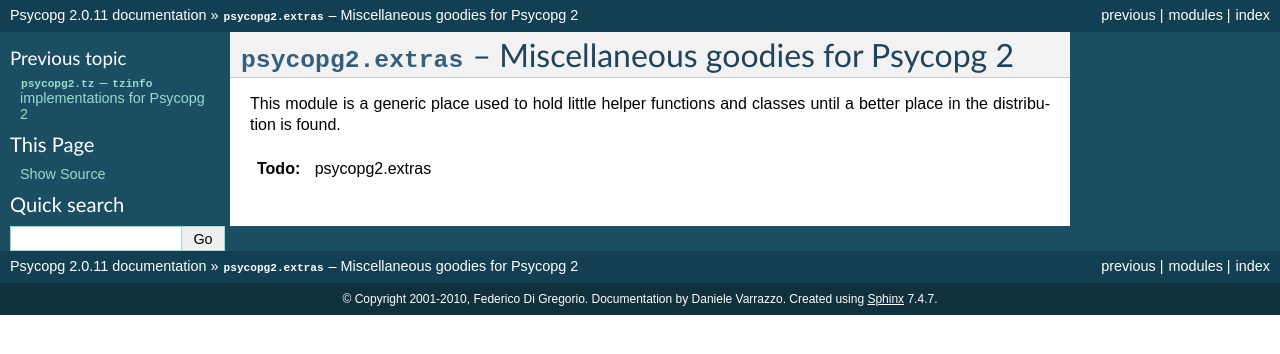
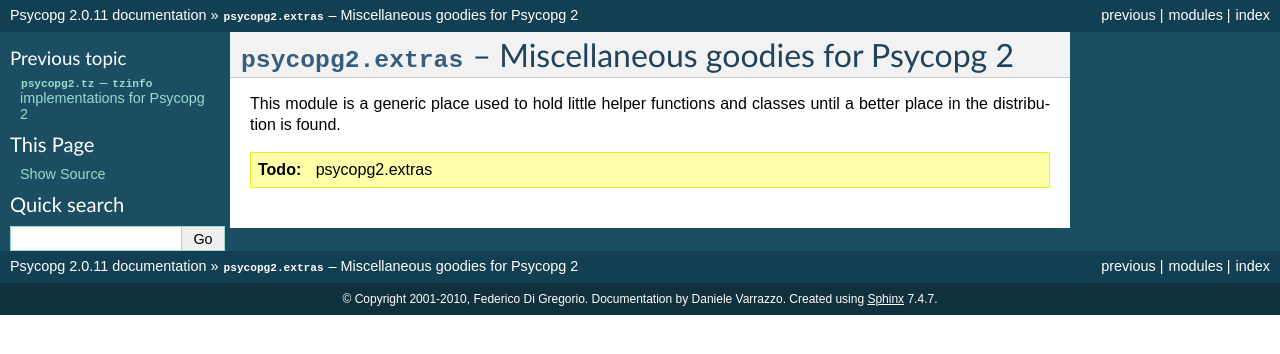
Before and after one commit to psycopg/psycopg2, a Sphinx documentation site: the page built from doc/extras.rst, in a window 1280 px wide. Shown: the top 354 px of the page. Built offline with Sphinx 7.4.7, drawn with Linux system fonts in a browser that asks for light colours; pages that are not in the unit, such as notebooks, are missing from menus.

Commit message:
Added CSS style for TODO admonitions.

```diff
--- a/doc/_static/psycopg.css
+++ b/doc/_static/psycopg.css
@@ -1,4 +1,9 @@
 @import url("default.css");
+
+div.admonition-todo {
+    background-color: #ffa;
+    border: 1px solid #ee2;
+}
 
 div.dbapi-extension {
     background-color: #f5ffd4;
```
